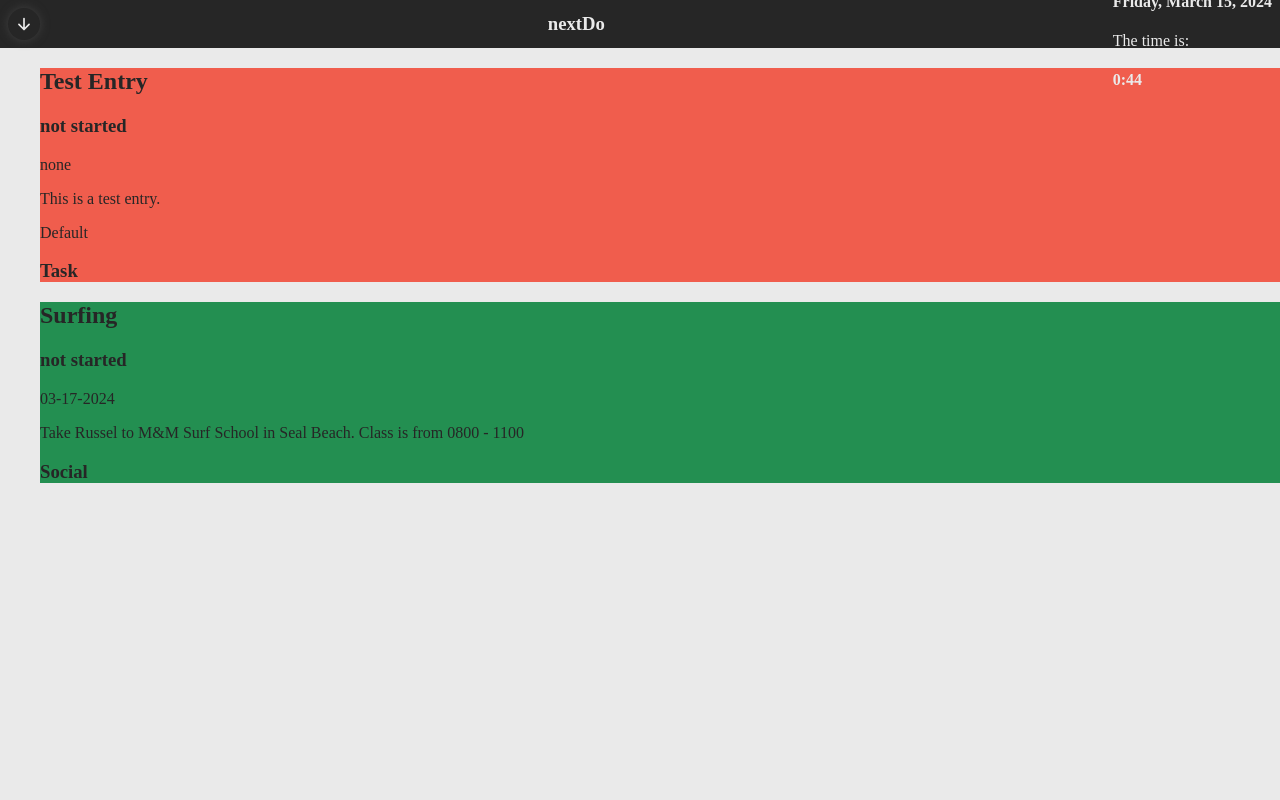
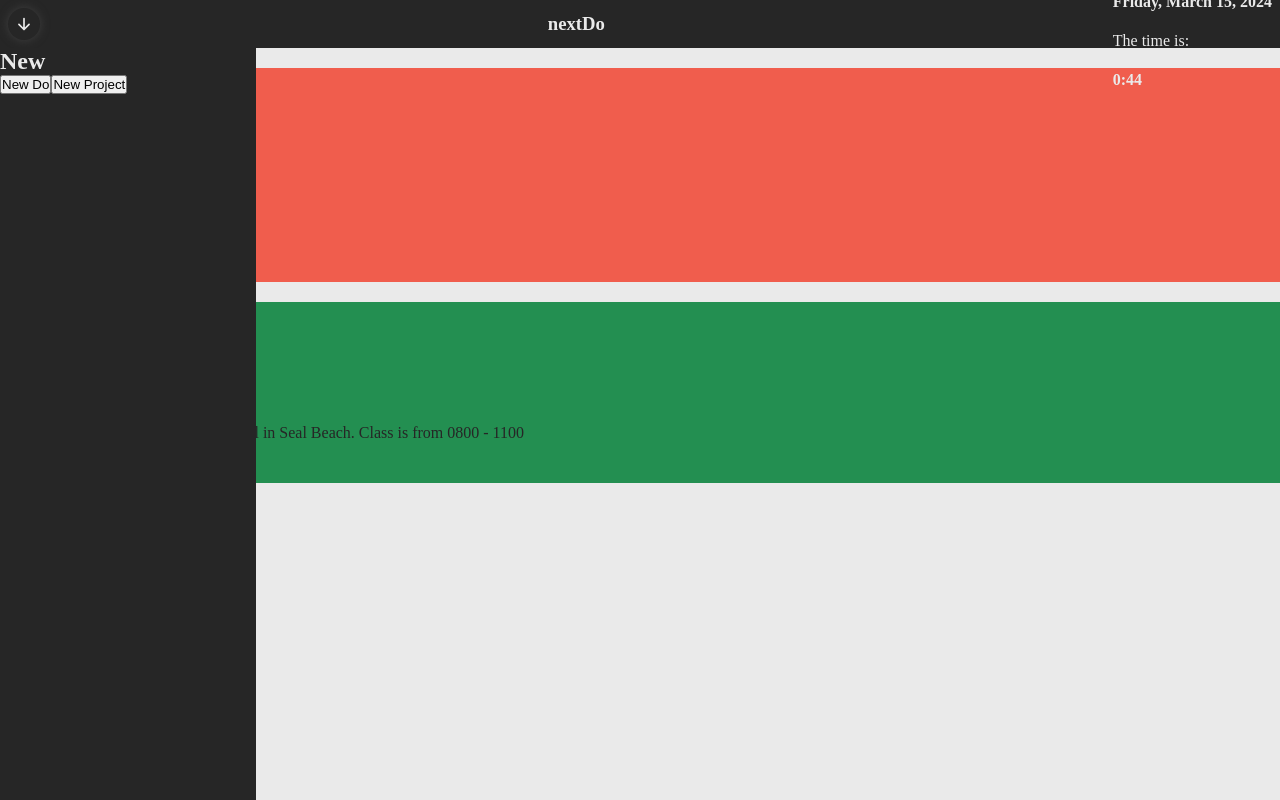
Before and after one commit to tylerelk/nextdoapp, a website built with webpack: page src/index.html in a window 1280 px wide. Both pictures are taken after a click on the button 24 px from the left and 24 px from the top of the page. Built offline with nearby package versions, Linux system fonts and the light colour scheme.

Commit message:
add sidebar

```diff
--- /dev/null
+++ b/src/globals.js
@@ -0,0 +1 @@
+export let openSideBar = {isOpen: false};
--- a/src/header.js
+++ b/src/header.js
@@ -1,4 +1,6 @@
 import DateTime from "./dateTime";
+import { openSideBar } from "./globals";
+import Sidebar from "./sidebar";
 
 const header = document.querySelector('header');
 
@@ -14,7 +16,6 @@ export default function Header() {
     dateTime.classList.add('header-time');
 
     dropdown.innerHTML = '<ion-icon name="menu-outline"></ion-icon>'
-    dropdown.setAttribute('data-open', 'false');
     title.innerHTML = "next<b>Do</b>";
     dateTime.innerHTML = `
         <p>Today is:</p>
@@ -25,14 +26,16 @@ export default function Header() {
 
     dropdown.addEventListener('click', () => {
         let changeTrue = () => {
-            dropdown.dataset.open = "true";
+            openSideBar.isOpen = true;
+            header.appendChild(Sidebar());
             dropdown.innerHTML = '<ion-icon name="arrow-down-outline"></ion-icon>'
         };
         let changeFalse = () => {
-            dropdown.dataset.open = 'false';
+            openSideBar.isOpen = false;
+            header.removeChild(document.querySelector('.sidebar-container'));
             dropdown.innerHTML = '<ion-icon name="menu-outline"></ion-icon>';
         }
-        dropdown.dataset.open == 'false' ? changeTrue() : changeFalse();
+        !openSideBar.isOpen ? changeTrue() : changeFalse();
     })
 
     container.appendChild(dropdown);
--- a/src/index.js
+++ b/src/index.js
@@ -9,12 +9,10 @@ const rootDiv = document.getElementById('rootDiv');
 export default rootDiv;
 
 function buildSite () {
-    const root = document.createElement('div');
-
     Header();
     ReminderList();
-
-    return root;
+    let list = document.getElementById('reminder-list').childNodes.length;
+    if (list <= 0) {NoReminders()};
 };
 
 rootDiv.appendChild(buildSite());
--- a/src/reminderlist.js
+++ b/src/reminderlist.js
@@ -5,6 +5,8 @@ import Tile from "./tile";
 export default function ReminderList(sort) {
     const reminders = Data["reminders"];
     const list = document.createElement('ul');
+
+    list.setAttribute('id', 'reminder-list');
 
     const priorityColor = {
         0: "#238F51",
--- a/src/sidebar.js
+++ b/src/sidebar.js
@@ -0,0 +1,18 @@
+export default function Sidebar() {
+    const title = document.createElement('h2');
+    const btnNew = document.createElement('button');
+    const btnProj = document.createElement('button');
+    const sidebar = document.createElement('div');
+
+    sidebar.classList.add('sidebar-container');
+
+    title.textContent = 'New';
+    btnNew.textContent = 'New Do';
+    btnProj.textContent = 'New Project';
+
+    sidebar.appendChild(title);
+    sidebar.appendChild(btnNew);
+    sidebar.appendChild(btnProj);
+
+    return sidebar;
+}
--- a/src/styles.css
+++ b/src/styles.css
@@ -56,6 +56,21 @@ body {
 
 }
 
+/* sidebar */
+.sidebar-container {
+    width: 20%;
+    height: 100vh;
+    background-color: #262626;
+    color: #eaeaea;
+    position: fixed;
+    left: 0;
+}
+
+.sidebar-container * {
+    margin: 0;
+    padding: 0;
+}
+
 /* reminder tiles */
 .reminder-tile {
 
```
Also changed, not shown: dist/main.js.
